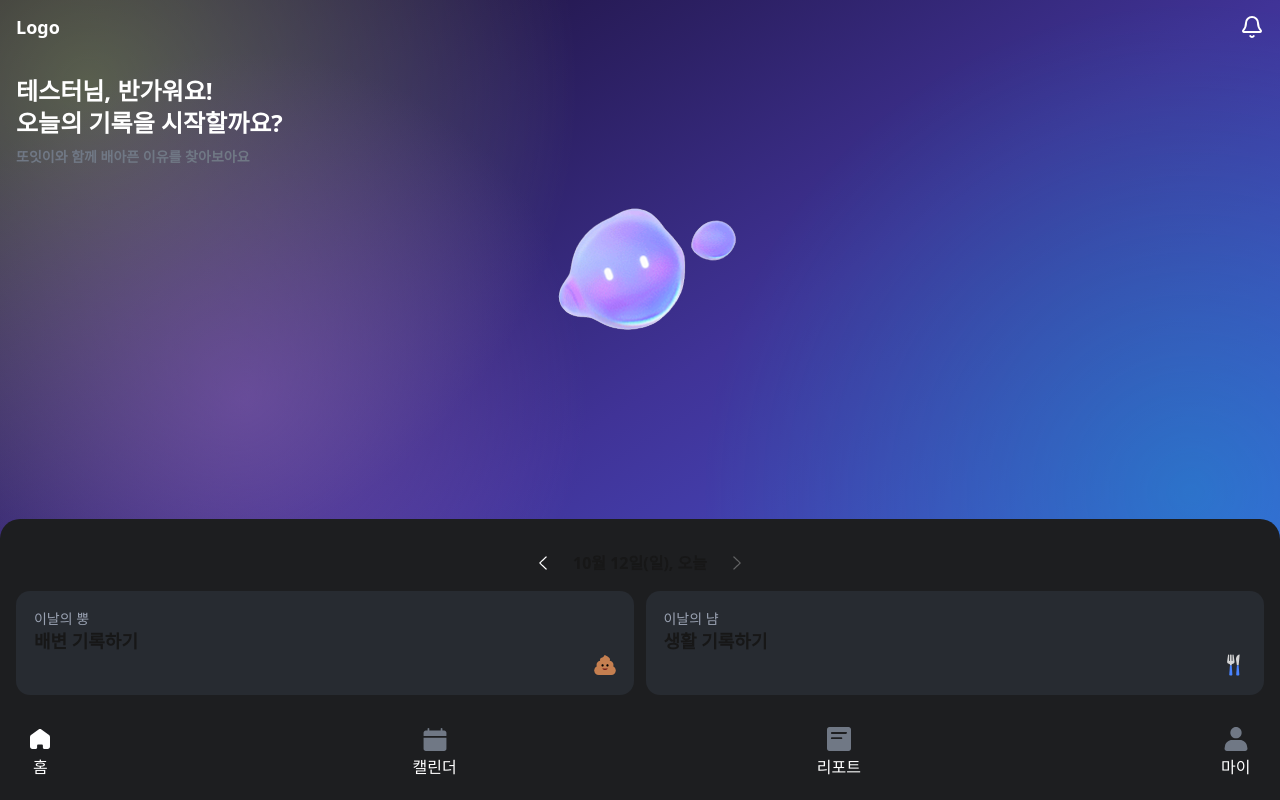
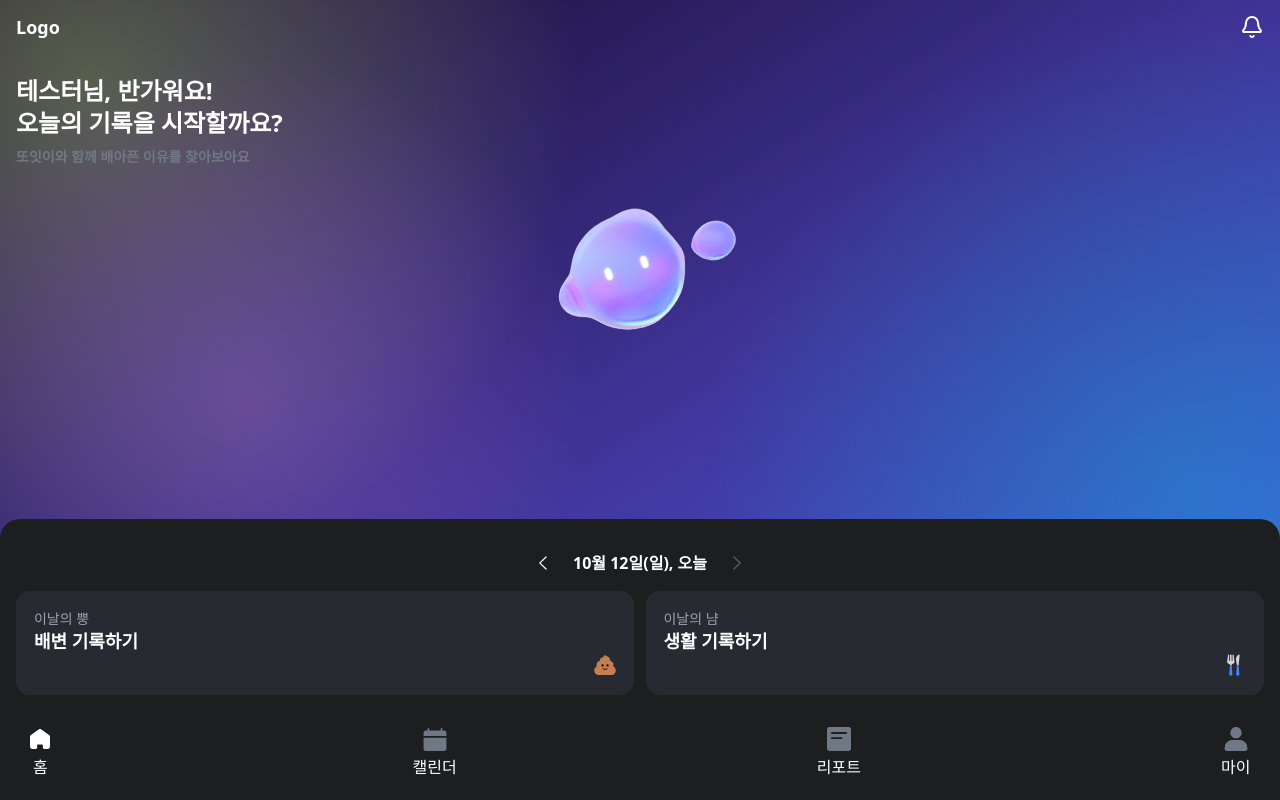
Before and after one commit to depromeet/dpm17-team4-client, a Next.js app in the folder web/: page /home in a window 1280 px wide. Built offline with nearby package versions, Linux system fonts and the light colour scheme; no server answers.

Commit message:
fix(web): 작동하지 않는 기능, text color

```diff
--- a/web/src/app/(with-bottom-navigation)/home/_components/ui/RecordButton.tsx
+++ b/web/src/app/(with-bottom-navigation)/home/_components/ui/RecordButton.tsx
@@ -21,7 +21,7 @@ const RecordButton = ({
     >
       <div className="text-left flex flex-col flex-1">
         <div className="text-gray-400">{title}</div>
-        <div className="text-body1-sb">{subtitle}</div>
+        <div className="text-body1-sb text-white">{subtitle}</div>
         <div className="flex justify-end">
           <Image src={icon} alt="아이콘" width={24} height={24} />
         </div>
--- a/web/src/app/(with-bottom-navigation)/home/_components/ui/RecordSection.tsx
+++ b/web/src/app/(with-bottom-navigation)/home/_components/ui/RecordSection.tsx
@@ -17,8 +17,14 @@ type RecordSectionProps = {
 const RecordSection = ({ navHeight }: RecordSectionProps) => {
   const router = useRouter();
   const [selectedDate, setSelectedDate] = useState(new Date());
+  const isReady = false;
 
   const handleDateChange = (direction: 'prev' | 'next') => {
+    if(!isReady){
+      // TODO form 에 설정된 date 가 전달되지 않음
+      return;
+    }
+
     const newDate = new Date(selectedDate);
     if (direction === 'prev') {
       newDate.setDate(newDate.getDate() - 1);
@@ -43,7 +49,7 @@ const RecordSection = ({ navHeight }: RecordSectionProps) => {
         <button
           type="button"
           onClick={() => handleDateChange('prev')}
-          disabled={isPrevDisabled(selectedDate)}
+          disabled={!isReady || isPrevDisabled(selectedDate)}
           className={cn(
             'cursor-pointer block transition-opacity',
             isPrevDisabled(selectedDate) && 'opacity-30 cursor-not-allowed'
@@ -51,11 +57,11 @@ const RecordSection = ({ navHeight }: RecordSectionProps) => {
         >
           <Image src={ChevronLeft} alt="화살표 왼쪽 아이콘" className="block" />
         </button>
-        <span className="select-none">{formatDate(selectedDate)}</span>
+        <span className="select-none text-white">{formatDate(selectedDate)}</span>
         <button
           type="button"
           onClick={() => handleDateChange('next')}
-          disabled={isNextDisabled(selectedDate)}
+          disabled={!isReady || isNextDisabled(selectedDate)}
           className={cn(
             'cursor-pointer block transition-opacity',
             isNextDisabled(selectedDate) && 'opacity-30 cursor-not-allowed'
```
